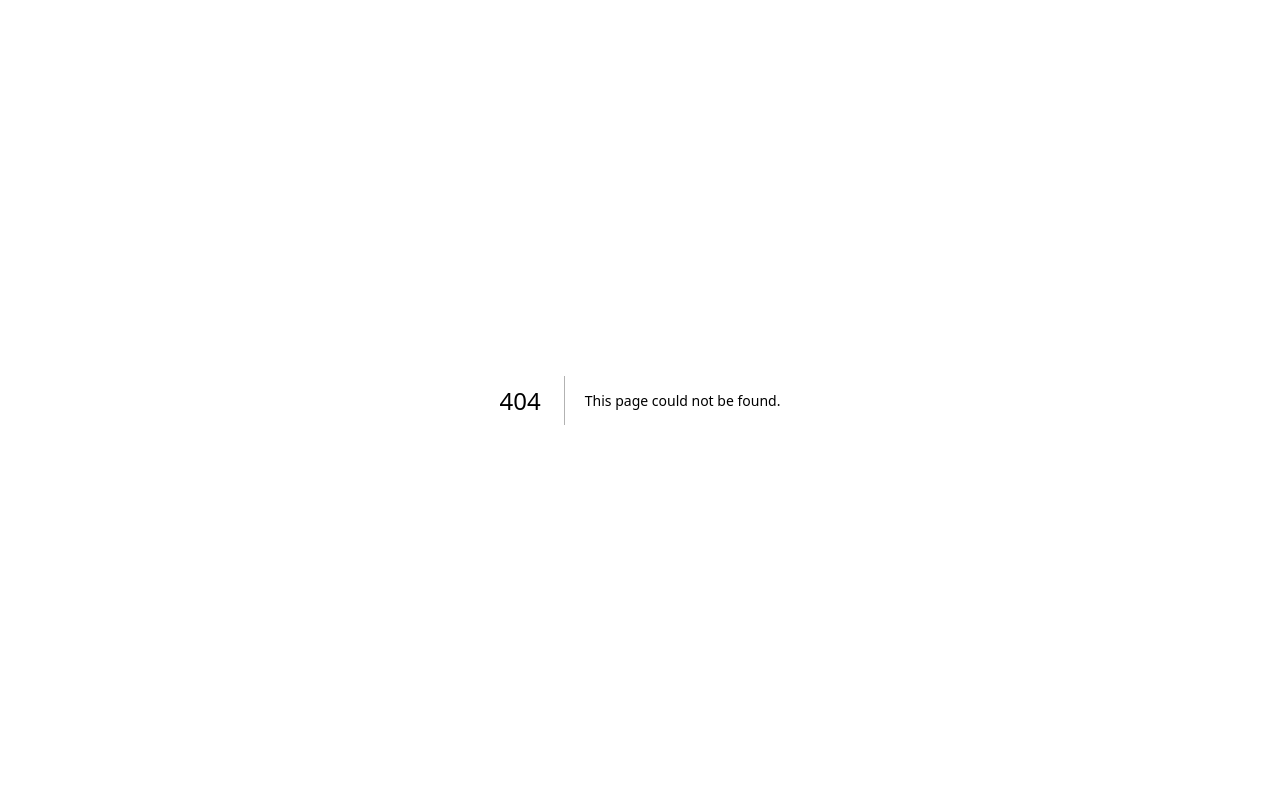
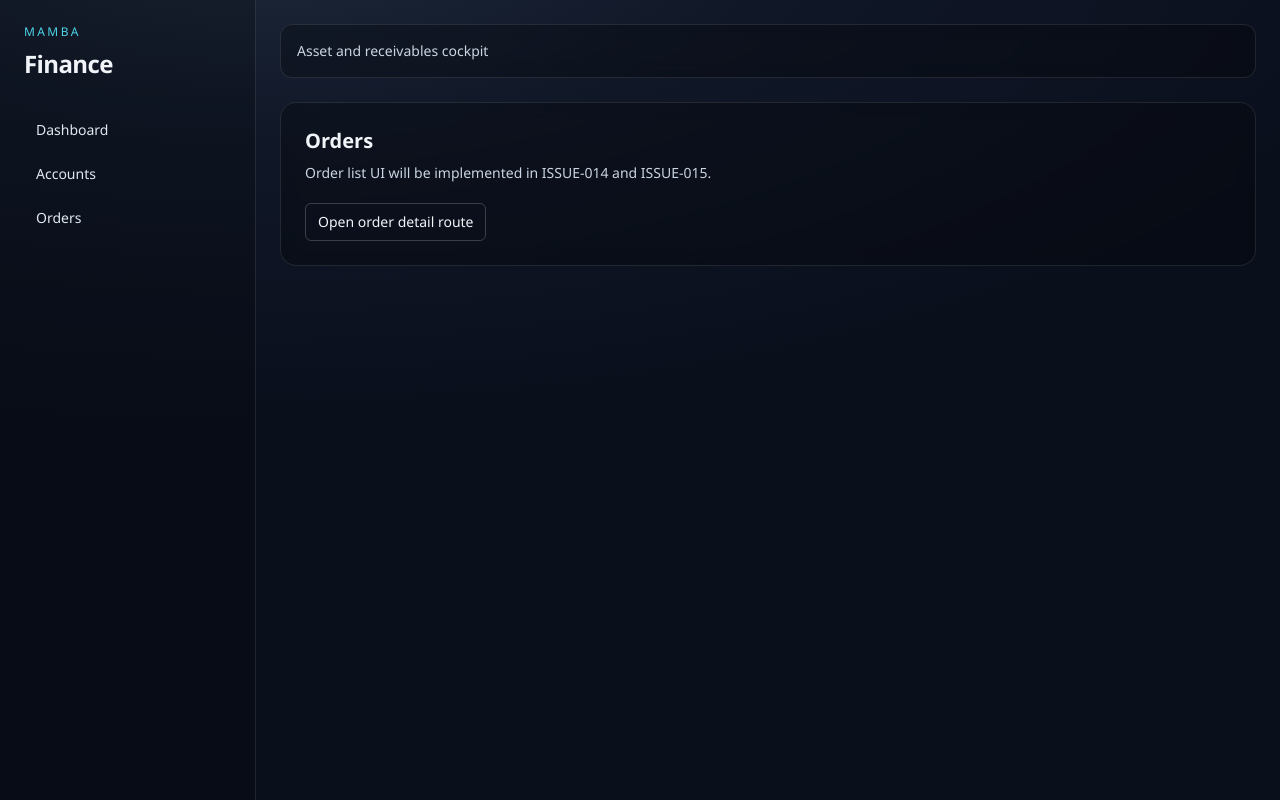
Before and after one commit to yizhengyuan/mamba-finance, a Next.js app: page /orders in a window 1280 px wide. Before the commit this address had no page. Built offline with nearby package versions, Linux system fonts and the light colour scheme.

Commit message:
Create app shell navigation and core route pages

```diff
--- /dev/null
+++ b/src/app/accounts/page.tsx
@@ -0,0 +1,10 @@
+export default function AccountsPage() {
+  return (
+    <section className="rounded-2xl border border-white/10 bg-black/25 p-6 backdrop-blur">
+      <h2 className="text-xl font-semibold">Accounts</h2>
+      <p className="mt-2 text-sm text-slate-300">
+        Account list and editor will be completed in ISSUE-019.
+      </p>
+    </section>
+  );
+}
--- /dev/null
+++ b/src/app/dashboard/page.tsx
@@ -0,0 +1,10 @@
+export default function DashboardPage() {
+  return (
+    <section className="rounded-2xl border border-white/10 bg-black/25 p-6 backdrop-blur">
+      <h2 className="text-xl font-semibold">Dashboard</h2>
+      <p className="mt-2 text-sm text-slate-300">
+        MVP shell ready. Metrics cards and overdue widgets will be added in ISSUE-018.
+      </p>
+    </section>
+  );
+}
--- a/src/app/globals.css
+++ b/src/app/globals.css
@@ -1,8 +1,8 @@
 @import "tailwindcss";
 
 :root {
-  --background: #ffffff;
-  --foreground: #171717;
+  --background: #0a0f1c;
+  --foreground: #e2e8f0;
 }
 
 @theme inline {
@@ -13,15 +13,9 @@
     "Courier New", monospace;
 }
 
-@media (prefers-color-scheme: dark) {
-  :root {
-    --background: #0a0a0a;
-    --foreground: #ededed;
-  }
-}
-
 body {
   background: var(--background);
   color: var(--foreground);
-  font-family: Arial, Helvetica, sans-serif;
+  font-family: "Avenir Next", "Segoe UI", Helvetica, Arial, sans-serif;
+  min-height: 100vh;
 }
--- a/src/app/layout.tsx
+++ b/src/app/layout.tsx
@@ -1,4 +1,5 @@
 import type { Metadata } from "next";
+import { AppShell } from "@/components/app-shell";
 import "./globals.css";
 
 export const metadata: Metadata = {
@@ -12,9 +13,9 @@ export default function RootLayout({
   children: React.ReactNode;
 }>) {
   return (
-    <html lang="en">
+    <html lang="zh-CN">
       <body className="antialiased">
-        {children}
+        <AppShell>{children}</AppShell>
       </body>
     </html>
   );
--- /dev/null
+++ b/src/app/orders/[id]/page.tsx
@@ -0,0 +1,17 @@
+interface OrderDetailPageProps {
+  params: Promise<{ id: string }>;
+}
+
+export default async function OrderDetailPage({ params }: OrderDetailPageProps) {
+  const { id } = await params;
+
+  return (
+    <section className="rounded-2xl border border-white/10 bg-black/25 p-6 backdrop-blur">
+      <h2 className="text-xl font-semibold">Order Detail</h2>
+      <p className="mt-2 text-sm text-slate-300">Current route param: {id}</p>
+      <p className="mt-1 text-sm text-slate-300">
+        Full order detail layout will be implemented in ISSUE-016.
+      </p>
+    </section>
+  );
+}
--- /dev/null
+++ b/src/app/orders/page.tsx
@@ -0,0 +1,20 @@
+import Link from "next/link";
+
+export default function OrdersPage() {
+  return (
+    <section className="rounded-2xl border border-white/10 bg-black/25 p-6 backdrop-blur">
+      <h2 className="text-xl font-semibold">Orders</h2>
+      <p className="mt-2 text-sm text-slate-300">
+        Order list UI will be implemented in ISSUE-014 and ISSUE-015.
+      </p>
+      <div className="mt-5">
+        <Link
+          href="/orders/demo-order-id"
+          className="inline-flex rounded-md border border-white/20 px-3 py-2 text-sm text-slate-100 hover:bg-white/10"
+        >
+          Open order detail route
+        </Link>
+      </div>
+    </section>
+  );
+}
--- a/src/app/page.tsx
+++ b/src/app/page.tsx
@@ -1,65 +1,5 @@
-import Image from "next/image";
+import { redirect } from "next/navigation";
 
-export default function Home() {
-  return (
-    <div className="flex min-h-screen items-center justify-center bg-zinc-50 font-sans dark:bg-black">
-      <main className="flex min-h-screen w-full max-w-3xl flex-col items-center justify-between py-32 px-16 bg-white dark:bg-black sm:items-start">
-        <Image
-          className="dark:invert"
-          src="/next.svg"
-          alt="Next.js logo"
-          width={100}
-          height={20}
-          priority
-        />
-        <div className="flex flex-col items-center gap-6 text-center sm:items-start sm:text-left">
-          <h1 className="max-w-xs text-3xl font-semibold leading-10 tracking-tight text-black dark:text-zinc-50">
-            To get started, edit the page.tsx file.
-          </h1>
-          <p className="max-w-md text-lg leading-8 text-zinc-600 dark:text-zinc-400">
-            Looking for a starting point or more instructions? Head over to{" "}
-            <a
-              href="https://vercel.com/templates?framework=next.js&utm_source=create-next-app&utm_medium=appdir-template-tw&utm_campaign=create-next-app"
-              className="font-medium text-zinc-950 dark:text-zinc-50"
-            >
-              Templates
-            </a>{" "}
-            or the{" "}
-            <a
-              href="https://nextjs.org/learn?utm_source=create-next-app&utm_medium=appdir-template-tw&utm_campaign=create-next-app"
-              className="font-medium text-zinc-950 dark:text-zinc-50"
-            >
-              Learning
-            </a>{" "}
-            center.
-          </p>
-        </div>
-        <div className="flex flex-col gap-4 text-base font-medium sm:flex-row">
-          <a
-            className="flex h-12 w-full items-center justify-center gap-2 rounded-full bg-foreground px-5 text-background transition-colors hover:bg-[#383838] dark:hover:bg-[#ccc] md:w-[158px]"
-            href="https://vercel.com/new?utm_source=create-next-app&utm_medium=appdir-template-tw&utm_campaign=create-next-app"
-            target="_blank"
-            rel="noopener noreferrer"
-          >
-            <Image
-              className="dark:invert"
-              src="/vercel.svg"
-              alt="Vercel logomark"
-              width={16}
-              height={16}
-            />
-            Deploy Now
-          </a>
-          <a
-            className="flex h-12 w-full items-center justify-center rounded-full border border-solid border-black/[.08] px-5 transition-colors hover:border-transparent hover:bg-black/[.04] dark:border-white/[.145] dark:hover:bg-[#1a1a1a] md:w-[158px]"
-            href="https://nextjs.org/docs?utm_source=create-next-app&utm_medium=appdir-template-tw&utm_campaign=create-next-app"
-            target="_blank"
-            rel="noopener noreferrer"
-          >
-            Documentation
-          </a>
-        </div>
-      </main>
-    </div>
-  );
+export default function HomePage() {
+  redirect("/dashboard");
 }
--- /dev/null
+++ b/src/components/app-shell.tsx
@@ -0,0 +1,53 @@
+import Link from "next/link";
+
+const navItems = [
+  { href: "/dashboard", label: "Dashboard" },
+  { href: "/accounts", label: "Accounts" },
+  { href: "/orders", label: "Orders" },
+];
+
+export function AppShell({ children }: { children: React.ReactNode }) {
+  return (
+    <div className="min-h-screen bg-[radial-gradient(1200px_500px_at_20%_-10%,#1e293b_0%,#101727_45%,#0a0f1c_100%)] text-slate-100">
+      <div className="mx-auto flex min-h-screen max-w-7xl">
+        <aside className="hidden w-64 border-r border-white/10 bg-black/20 p-6 md:block">
+          <div className="mb-8">
+            <p className="text-xs uppercase tracking-[0.2em] text-cyan-300/90">Mamba</p>
+            <h1 className="mt-2 text-2xl font-semibold tracking-tight">Finance</h1>
+          </div>
+          <nav className="space-y-2">
+            {navItems.map((item) => (
+              <Link
+                key={item.href}
+                href={item.href}
+                className="block rounded-lg px-3 py-2 text-sm text-slate-200 transition hover:bg-white/10"
+              >
+                {item.label}
+              </Link>
+            ))}
+          </nav>
+        </aside>
+
+        <main className="flex-1 px-4 py-4 sm:px-6 sm:py-6">
+          <header className="mb-6 rounded-xl border border-white/10 bg-black/25 p-4 backdrop-blur">
+            <div className="flex flex-wrap items-center justify-between gap-3">
+              <p className="text-sm text-slate-300">Asset and receivables cockpit</p>
+              <nav className="flex gap-2 md:hidden">
+                {navItems.map((item) => (
+                  <Link
+                    key={item.href}
+                    href={item.href}
+                    className="rounded-md border border-white/15 px-3 py-1.5 text-xs text-slate-100"
+                  >
+                    {item.label}
+                  </Link>
+                ))}
+              </nav>
+            </div>
+          </header>
+          {children}
+        </main>
+      </div>
+    </div>
+  );
+}
```
